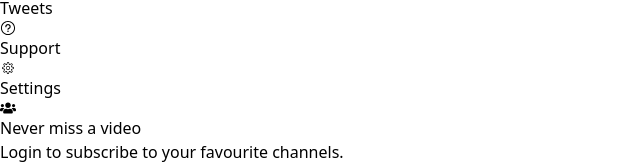
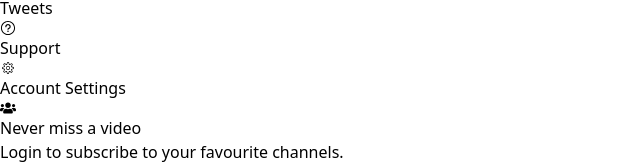
Before and after one commit to tejasg99/StreamTube-frontend, a React (Vite) app: page /subscriptions in a window 1280 px wide. Shown: the part 580-747 px from the top of the page, without its empty margins (0-640 px from the left). Built offline with nearby package versions, Linux system fonts and the light colour scheme; no server answers; what @fvilers/disable-react-devtools would draw is missing.

Commit message:
Minor fixes

```diff
--- a/src/components/Sidebar.jsx
+++ b/src/components/Sidebar.jsx
@@ -44,7 +44,7 @@ function Sidebar() {
     },
     {
       name: "My Dashboard",
-      path: "/my-dashboard",
+      path: "/myDashboard",
       icon: <BsCollectionPlay />,
       onMobile: true,
     },
@@ -127,7 +127,7 @@ function Sidebar() {
                   fullSize ? "lg:inline" : ""
                 }`}
               >
-                Settings
+                Account Settings
               </span>
             </Link>
           </li>
--- a/src/features/authSlice.js
+++ b/src/features/authSlice.js
@@ -21,6 +21,6 @@ const authSlice = createSlice({
     }
 })
 
-export const { setUser } = authSlice.actions;
+export const { setUser, unSetUser } = authSlice.actions;
 
 export default authSlice.reducer;
--- a/src/main.jsx
+++ b/src/main.jsx
@@ -13,8 +13,8 @@ import { disableReactDevTools } from "@fvilers/disable-react-devtools";
 if (import.meta.env.MODE === "development") disableReactDevTools();
 
 const App = lazy(() => import("./App.jsx"));
+const Home = lazy(() => import("./pages/Home.jsx"));
 const Signup = lazy(() => import("./pages/Signup.jsx"));
-const Home = lazy(() => import("./pages/Home.jsx"));
 const Login = lazy(() => import("./pages/Login.jsx"));
 const VideoDetail = lazy(() => import("./pages/VideoDetail.jsx"));
 const LikedVideos = lazy(() => import("./pages/LikedVideos.jsx"));
@@ -49,7 +49,7 @@ const router = createBrowserRouter([
   {
     path: "/",
     element: (
-      <Suspense fallback={<p>Loading...</p>}>
+      <Suspense fallback={<p className="text-slate-100 text-3xl text-center w-full h-screen bg-slate-900">Loading...</p>}>
         <App />
       </Suspense>
     ),
@@ -58,7 +58,7 @@ const router = createBrowserRouter([
         path: "/",
         element: (
           <AuthLayout auth={false}>
-            <Suspense fallback={<p className="text-white text-3xl text-center">Loading...</p>}>
+            <Suspense fallback={<p className="text-slate-100 text-3xl text-center w-full h-screen bg-slate-900">Loading...</p>}>
               <Home />
             </Suspense>
           </AuthLayout>
@@ -68,7 +68,7 @@ const router = createBrowserRouter([
         path: "/videos/:videoId",
         element: (
           <AuthLayout auth={false}>
-            <Suspense fallback={<p>Loading...</p>}>
+            <Suspense fallback={<p className="text-slate-100 text-3xl text-center w-full h-screen bg-slate-900">Loading...</p>}>
               <VideoDetail />
             </Suspense>
           </AuthLayout>
@@ -78,7 +78,7 @@ const router = createBrowserRouter([
         path: "/liked-videos",
         element: (
           <AuthLayout auth={true} pageName={"LikedVideos"}>
-            <Suspense fallback={<p>Loading...</p>}>
+            <Suspense fallback={<p className="text-slate-100 text-3xl text-center w-full h-screen bg-slate-900">Loading...</p>}>
               <LikedVideos />
             </Suspense>
           </AuthLayout>
@@ -88,7 +88,7 @@ const router = createBrowserRouter([
         path: "/watch-history",
         element: (
           <AuthLayout auth={true} pageName={"History"}>
-            <Suspense fallback={<p>Loading...</p>}>
+            <Suspense fallback={<p className="text-slate-100 text-3xl text-center w-full h-screen bg-slate-900">Loading...</p>}>
               <History />
             </Suspense>
           </AuthLayout>
@@ -98,7 +98,7 @@ const router = createBrowserRouter([
         path: "/channel/:username",
         element: (
           <AuthLayout auth pageName={"MyChannel"}>
-            <Suspense fallback={<p>Loading...</p>}>
+            <Suspense fallback={<p className="text-slate-100 text-3xl text-center w-full h-screen bg-slate-900">Loading...</p>}>
               <MyChannel />
             </Suspense>
           </AuthLayout>
@@ -108,7 +108,7 @@ const router = createBrowserRouter([
             path: "videos",
             element: (
               <AuthLayout auth>
-                <Suspense fallback={<p>Loading...</p>}>
+                <Suspense fallback={<p className="text-slate-100 text-3xl text-center w-full h-screen bg-slate-900">Loading...</p>}>
                   <ChannelVideos />
                 </Suspense>
               </AuthLayout>
@@ -118,7 +118,7 @@ const router = createBrowserRouter([
             path: "tweets",
             element: (
               <AuthLayout auth>
-                <Suspense fallback={<p>Loading...</p>}>
+                <Suspense fallback={<p className="text-slate-100 text-3xl text-center w-full h-screen bg-slate-900">Loading...</p>}>
                   <ChannelTweets />
                 </Suspense>
               </AuthLayout>
@@ -128,7 +128,7 @@ const router = createBrowserRouter([
             path: "playlist",
             element: (
               <AuthLayout auth>
-                <Suspense fallback={<p>Loading...</p>}>
+                <Suspense fallback={<p className="text-slate-100 text-3xl text-center w-full h-screen bg-slate-900">Loading...</p>}>
                   <ChannelPlaylist />
                 </Suspense>
               </AuthLayout>
@@ -138,7 +138,7 @@ const router = createBrowserRouter([
             path: "subscribers",
             element: (
               <AuthLayout auth>
-                <Suspense fallback={<p>Loading...</p>}>
+                <Suspense fallback={<p className="text-slate-100 text-3xl text-center w-full h-screen bg-slate-900">Loading...</p>}>
                   <ChannelSubscribers />
                 </Suspense>
               </AuthLayout>
@@ -148,7 +148,7 @@ const router = createBrowserRouter([
             path: "about",
             element: (
               <AuthLayout auth>
-                <Suspense fallback={<p>Loading...</p>}>
+                <Suspense fallback={<p className="text-slate-100 text-3xl text-center w-full h-screen bg-slate-900">Loading...</p>}>
                   <ChannelAbout />
                 </Suspense>
               </AuthLayout>
@@ -157,10 +157,10 @@ const router = createBrowserRouter([
         ],
       },
       {
-        path: "/my-dashboard",
+        path: "/myDashboard",
         element: (
           <AuthLayout auth pageName={"MyStudio"}>
-            <Suspense fallback={<p>Loading...</p>}>
+            <Suspense fallback={<p className="text-slate-100 text-3xl text-center w-full h-screen bg-slate-900">Loading...</p>}>
               <MyDashboard />
             </Suspense>
           </AuthLayout>
@@ -170,7 +170,7 @@ const router = createBrowserRouter([
         path: "/subscriptions",
         element: (
           <AuthLayout auth pageName={"Subscriptions"}>
-            <Suspense fallback={<p>Loading...</p>}>
+            <Suspense fallback={<p className="text-slate-100 text-3xl text-center w-full h-screen bg-slate-900">Loading...</p>}>
               <Subscriptions />
             </Suspense>
           </AuthLayout>
@@ -180,7 +180,7 @@ const router = createBrowserRouter([
         path: "/edit-profile",
         element: (
           <AuthLayout auth pageName={"Settings"}>
-            <Suspense fallback={<p>Loading...</p>}>
+            <Suspense fallback={<p className="text-slate-100 text-3xl text-center w-full h-screen bg-slate-900">Loading...</p>}>
               <EditProfile />
             </Suspense>
           </AuthLayout>
@@ -190,7 +190,7 @@ const router = createBrowserRouter([
             path: "change-password",
             element: (
               <AuthLayout auth>
-                <Suspense fallback={<p>Loading...</p>}>
+                <Suspense fallback={<p className="text-slate-100 text-3xl text-center w-full h-screen bg-slate-900">Loading...</p>}>
                   <EditChangePassword />
                 </Suspense>
               </AuthLayout>
@@ -200,7 +200,7 @@ const router = createBrowserRouter([
             path: "account-details",
             element: (
               <AuthLayout auth>
-                <Suspense fallback={<p>Loading...</p>}>
+                <Suspense fallback={<p className="text-slate-100 text-3xl text-center w-full h-screen bg-slate-900">Loading...</p>}>
                   <EditAccountDetails />
                 </Suspense>
               </AuthLayout>
@@ -212,7 +212,7 @@ const router = createBrowserRouter([
         path: "/playlist/:playlistId",
         element: (
           <AuthLayout auth>
-            <Suspense fallback={<p>Loading...</p>}>
+            <Suspense fallback={<p className="text-slate-100 text-3xl text-center w-full h-screen bg-slate-900">Loading...</p>}>
               <Playlist />
             </Suspense>
           </AuthLayout>
@@ -222,7 +222,7 @@ const router = createBrowserRouter([
         path: "/support",
         element: (
           <AuthLayout auth={false}>
-            <Suspense fallback={<p>Loading...</p>}>
+            <Suspense fallback={<p className="text-slate-100 text-3xl text-center w-full h-screen bg-slate-900">Loading...</p>}>
               <Support />
             </Suspense>
           </AuthLayout>
@@ -232,7 +232,7 @@ const router = createBrowserRouter([
         path: "/search/:query",
         element: (
           <AuthLayout auth={false}>
-            <Suspense fallback={<p>Loading...</p>}>
+            <Suspense fallback={<p className="text-slate-100 text-3xl text-center w-full h-screen bg-slate-900">Loading...</p>}>
               <SearchVideos />
             </Suspense>
           </AuthLayout>
@@ -242,7 +242,7 @@ const router = createBrowserRouter([
         path: "/tweets/",
         element: (
           <AuthLayout auth={false}>
-            <Suspense fallback={<p>Loading...</p>}>
+            <Suspense fallback={<p className="text-slate-100 text-3xl text-center w-full h-screen bg-slate-900">Loading...</p>}>
               <TweetPage />
             </Suspense>
           </AuthLayout>
@@ -254,7 +254,7 @@ const router = createBrowserRouter([
     path: "/login",
     element: (
       <AuthLayout auth={false}>
-        <Suspense fallback={<p>Loading...</p>}>
+        <Suspense fallback={<p className="text-slate-100 text-3xl text-center w-full h-screen bg-slate-900">Loading...</p>}>
           <Login />
         </Suspense>
       </AuthLayout>
@@ -264,13 +264,12 @@ const router = createBrowserRouter([
     path: "/signup",
     element: (
       <AuthLayout auth={false}>
-        <Suspense fallback={<p>Loading...</p>}>
+        <Suspense fallback={<p className="text-slate-100 text-3xl text-center w-full h-screen bg-slate-900">Loading...</p>}>
           <Signup />
         </Suspense>
       </AuthLayout>
     ),
   },
-
 ]);
 
 ReactDOM.createRoot(document.getElementById("root")).render(
--- a/src/pages/Login.jsx
+++ b/src/pages/Login.jsx
@@ -1,5 +1,6 @@
+import React from 'react';
 import { Link, useNavigate } from 'react-router-dom';
-import {Logo, LoginForm} from "../components/index";
+import { Logo, LoginForm} from "../components/index.js";
 import { useDispatch } from 'react-redux';
 import { setUser } from '../features/authSlice';
 
--- a/src/pages/Signup.jsx
+++ b/src/pages/Signup.jsx
@@ -6,7 +6,7 @@ import { Link, useNavigate } from "react-router-dom";
 import { useDispatch } from "react-redux";
 import { useLogin, useRegister } from "../hooks/auth.hook";
 import { setUser } from "../features/authSlice";
-import { Logo, Input, SpecialButton } from "../components/index";
+import { Logo, Input, SpecialButton } from "../components/index.js";
 
 function Signup() {
   const dispatch = useDispatch();
```
